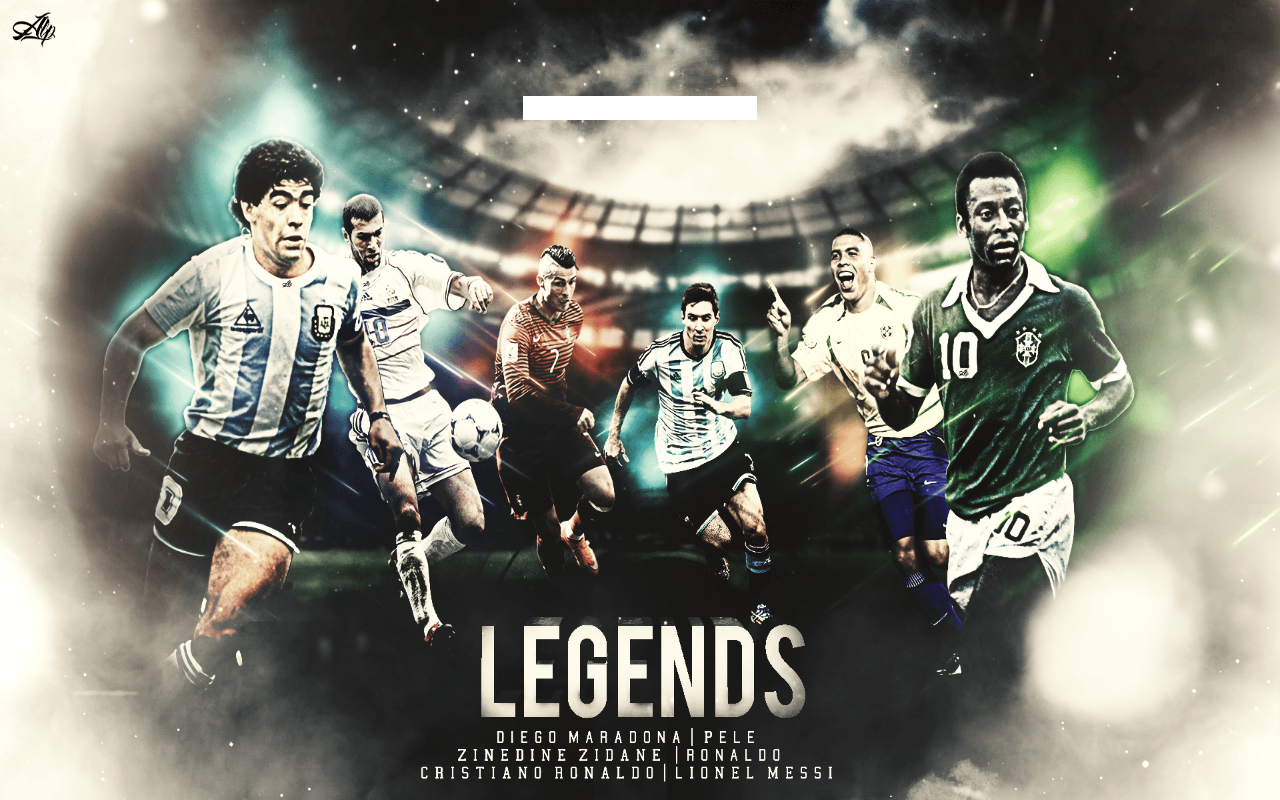
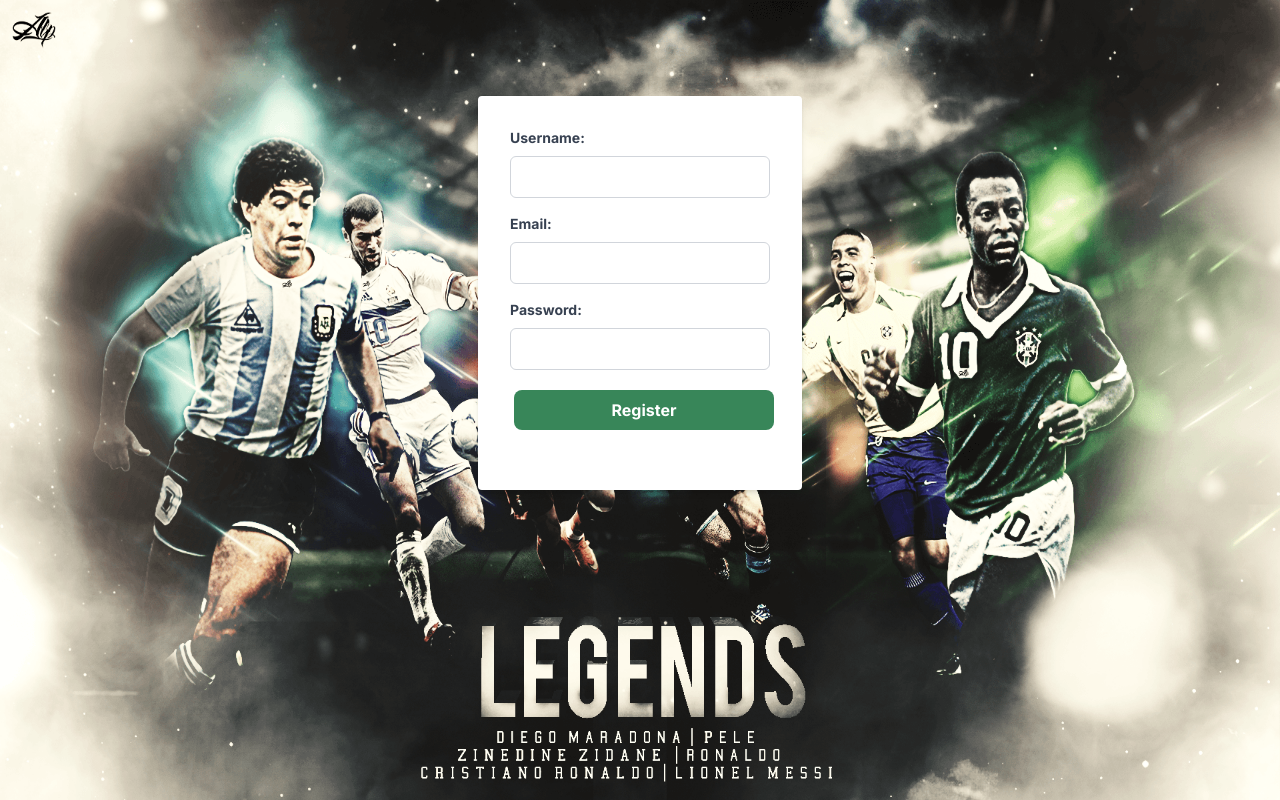
Before and after one commit to PetyrDzhunov/DzhunovScore, a Next.js app: page /register in a window 1280 px wide. Built offline with nearby package versions, Linux system fonts and the light colour scheme.

Commit message:
create simple register form

```diff
--- a/app/register/page.tsx
+++ b/app/register/page.tsx
@@ -1,13 +1,82 @@
+'use client';
+import Button from '@/components/Button/Button';
+import { z } from 'zod';
+import { ButtonVariantWithStyles } from '@/components/Button/types';
+import { UserSchema } from '@/types/user/user-types';
+import { useForm } from 'react-hook-form';
+import { zodResolver } from '@hookform/resolvers/zod';
 type RegisterPageProps = {};
-import { z } from 'zod';
 
 const RegisterPage: React.FC<RegisterPageProps> = ({}) => {
+  const {
+    register,
+    handleSubmit,
+    formState: { errors },
+  } = useForm({
+    resolver: zodResolver(UserSchema),
+  });
+
   return (
-    <form>
-      <div>
-        <input type='email' />
-      </div>
-    </form>
+    <div className='flex items-center justify-center bg-gray-100 rounded-md'>
+      <form
+        onSubmit={handleSubmit((d) => console.log(d))}
+        className='bg-white p-8 rounded shadow-md max-w-md'
+      >
+        <div className='mb-4'>
+          <label className='block text-gray-700 text-sm font-bold mb-2'>
+            Username:
+          </label>
+          <input
+            {...register('username')}
+            className='w-full px-3 py-2 border border-gray-300 rounded-md focus:outline-none focus:border-blue-500'
+          />
+          {errors?.username?.message && (
+            <p className='text-red-500 text-sm mt-1 font-semibold'>
+              {errors?.username?.message as string}
+            </p>
+          )}
+        </div>
+
+        <div className='mb-4'>
+          <label className='block text-gray-700 text-sm font-bold mb-2'>
+            Email:
+          </label>
+          <input
+            {...register('email')}
+            className='w-full px-3 py-2 border border-gray-300 rounded-md focus:outline-none focus:border-blue-500'
+          />
+          {errors?.email?.message && (
+            <p className='text-red-500 text-sm mt-1 font-semibold'>
+              {errors?.email?.message as string}
+            </p>
+          )}
+        </div>
+
+        <div className='mb-4'>
+          <label className='block text-gray-700 text-sm font-bold mb-2'>
+            Password:
+          </label>
+          <input
+            type='password'
+            {...register('password')}
+            className='w-full px-3 py-2 border border-gray-300 rounded-md focus:outline-none focus:border-blue-500'
+          />
+          {errors?.password?.message && (
+            <p className='text-red-500 text-sm mt-1 font-semibold'>
+              {errors?.password?.message as string}
+            </p>
+          )}
+        </div>
+
+        <div className='mb-6'>
+          <Button
+            variant={ButtonVariantWithStyles.Primary}
+            text='Register'
+            className='w-full'
+          />
+        </div>
+      </form>
+    </div>
   );
 };
 
--- a/components/Button/Button.tsx
+++ b/components/Button/Button.tsx
@@ -1,4 +1,4 @@
-import { MouseEventHandler } from 'react';
+import { ButtonHTMLAttributes, MouseEventHandler } from 'react';
 import { ButtonSize, ButtonVariantWithStyles } from './types';
 import { BUTTON_STYLES, DEFAULT_BUTTON_STYLES } from './button-constants';
 import { getButtonSize } from './button-utils';
@@ -11,19 +11,22 @@
   buttonSize?: ButtonSize;
 };
 
-const Button: React.FC<ButtonProps> = ({
+const Button: React.FC<
+  ButtonProps & ButtonHTMLAttributes<HTMLButtonElement>
+> = ({
   className = '',
   text,
   onClick,
   variant,
   buttonSize = 'medium',
+  ...props
 }) => {
   const allClasses = `${DEFAULT_BUTTON_STYLES} ${getButtonSize(
     buttonSize,
   )} ${className} ${BUTTON_STYLES[variant]}`;
 
   return (
-    <button className={allClasses} onClick={onClick}>
+    <button className={allClasses} onClick={onClick} {...props}>
       {text}
     </button>
   );
--- a/package.json
+++ b/package.json
@@ -9,6 +9,7 @@
     "lint": "next lint"
   },
   "dependencies": {
+    "@hookform/resolvers": "^3.3.2",
     "next": "13.5.6",
     "react": "^18",
     "react-dom": "^18",
--- /dev/null
+++ b/types/user/user-types.ts
@@ -0,0 +1,7 @@
+import { z } from 'zod';
+
+export const UserSchema = z.object({
+  username: z.string().min(3, { message: 'Username is too short' }),
+  email: z.string().email({ message: 'Invalid email format' }),
+  password: z.string().min(6, { message: 'Password is too short.' }),
+});
--- /dev/null
+++ b/types/user/user-validation.ts
@@ -0,0 +1,4 @@
+import { z } from 'zod';
+import { UserSchema } from './user-types';
+
+export type UserType = z.infer<typeof UserSchema>;
```
Also changed, not shown: 1 other file (tests, documents, lock files or other folders).
